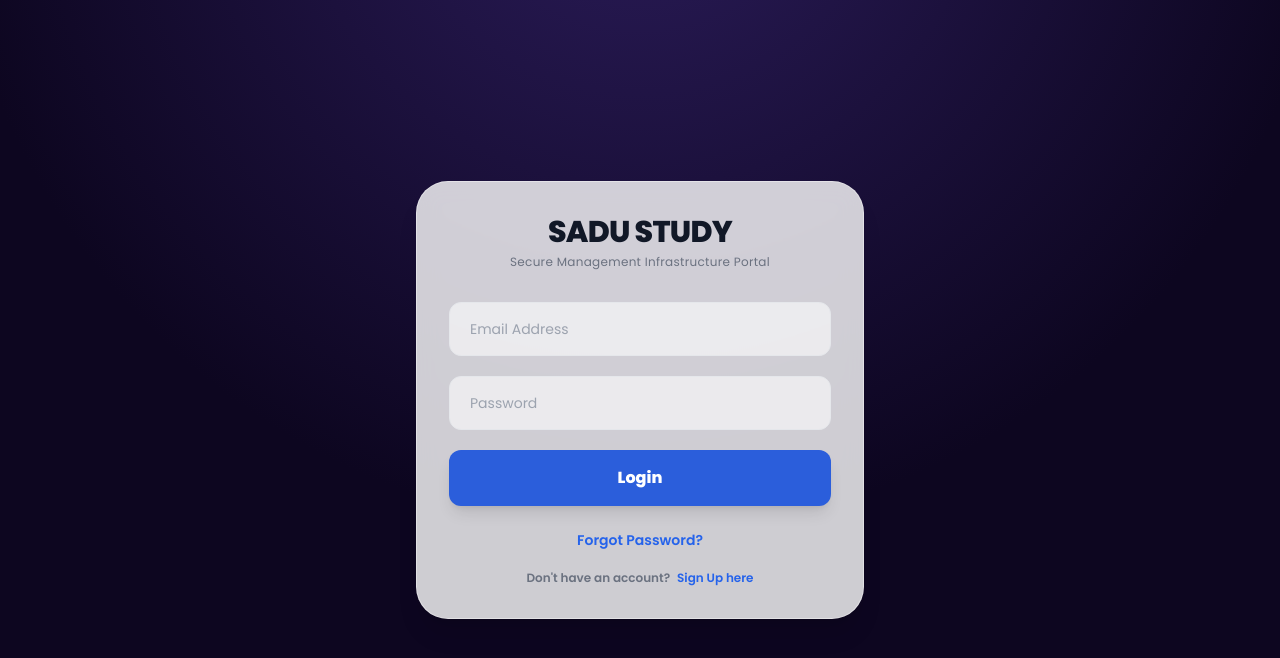
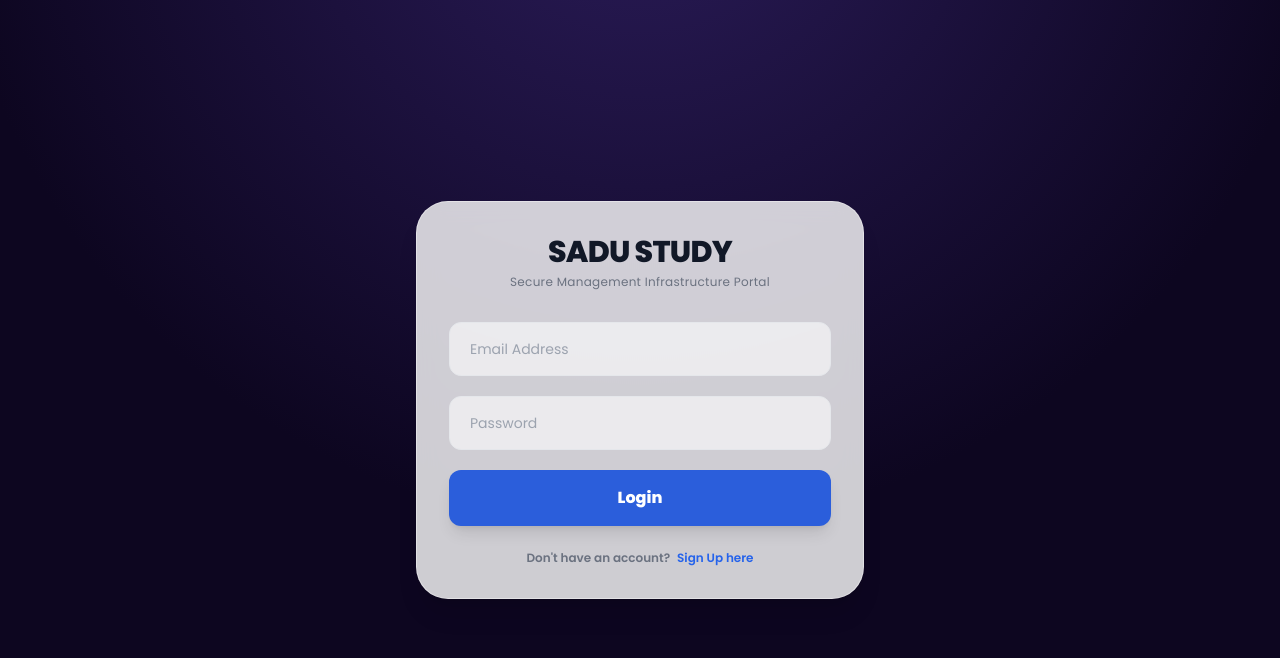
Before and after one commit to yashso2268-cloud/study, a Flask app: page / in a window 1280 px wide. Shown: the top 658 px of the page. Run offline with Flask 3, Linux system fonts and the light colour scheme; some libraries are stand-ins or nearby versions.

Commit message:
Update index.html

```diff
--- a/templates/index.html
+++ b/templates/index.html
@@ -38,13 +38,12 @@
                 <button type="submit" id="loginBtn" class="w-full bg-[#2b5edb] hover:bg-[#1e46a3] text-white py-4 rounded-xl font-bold text-base shadow-lg transition-all transform active:scale-[0.99]">Login</button>
             </form>
 
-            <div class="mt-6 flex flex-col items-center gap-3 text-sm font-semibold">
-                <button type="button" id="forgotPassBtn" class="text-blue-600 hover:text-blue-800 hover:underline">Forgot Password?</button>
-                <p class="text-gray-500 text-xs mt-2">
-                    <span id="toggleFormPrompt">Don't have an account?</span>
-                    <button type="button" id="toggleAuthModeBtn" class="text-blue-600 hover:underline ml-1">Sign Up here</button>
-                </p>
-            </div>
+           <div class="mt-6 flex flex-col items-center gap-3 text-sm font-semibold">
+    <p class="text-gray-500 text-xs">
+        <span id="toggleFormPrompt">Don't have an account?</span>
+        <button type="button" id="toggleAuthModeBtn" class="text-blue-600 hover:underline ml-1">Sign Up here</button>
+    </p>
+</div>
         </div>
 
         <div id="resetSection" class="hidden">
```
